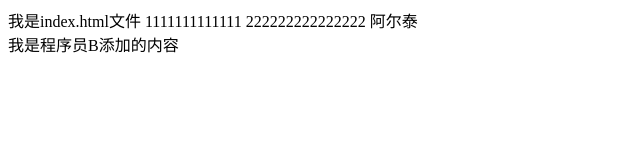
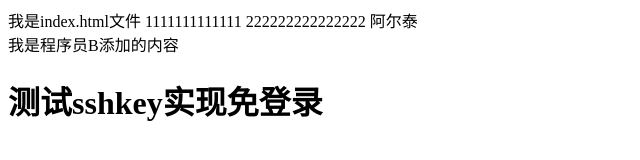
Before and after one commit to wsqge/git-demo, a plain HTML site: page index.html in a window 1280 px wide. Shown: the whole page, without its empty margins (0-640 px from the left). Drawn offline with Linux system fonts and the light colour scheme.

Commit message:
测试ssh

```diff
--- a/index.html
+++ b/index.html
@@ -9,6 +9,7 @@
 
 <body>
     我是index.html文件 1111111111111 222222222222222 阿尔泰<br> 我是程序员B添加的内容
+    <h1>测试sshkey实现免登录</h1>
 </body>
 
 </html>
```
